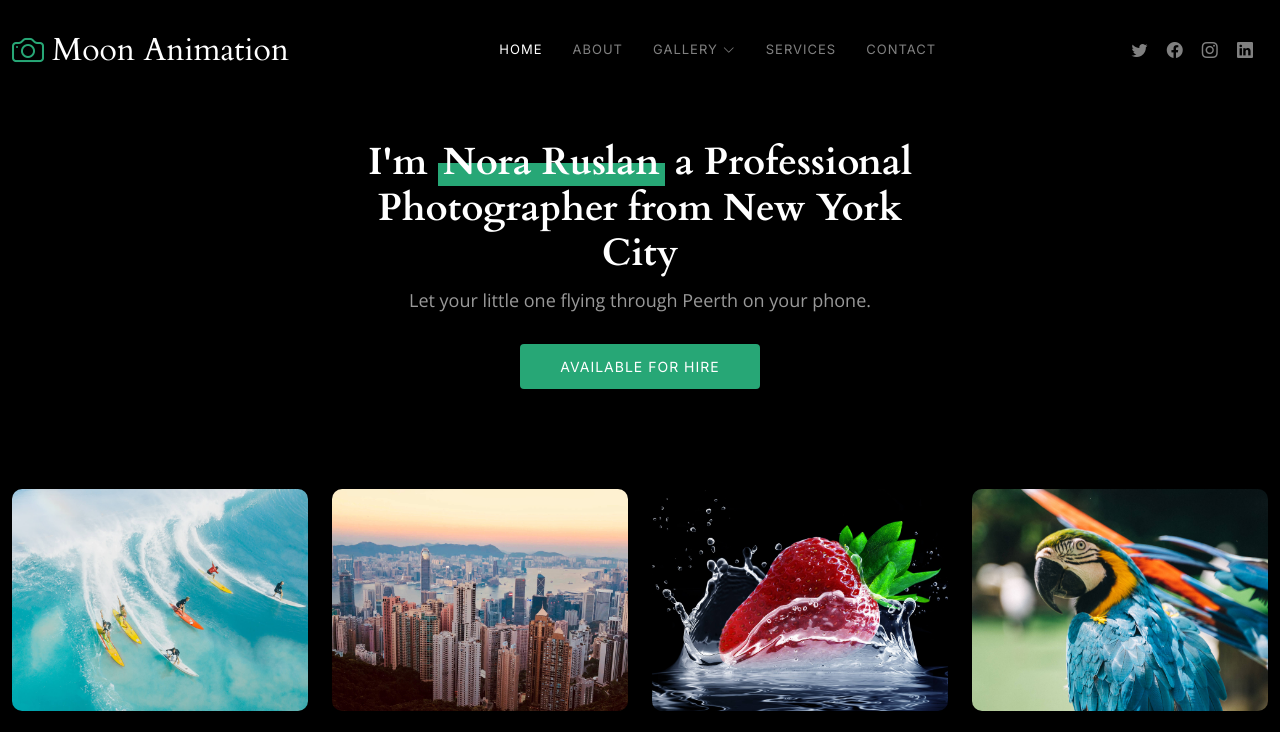
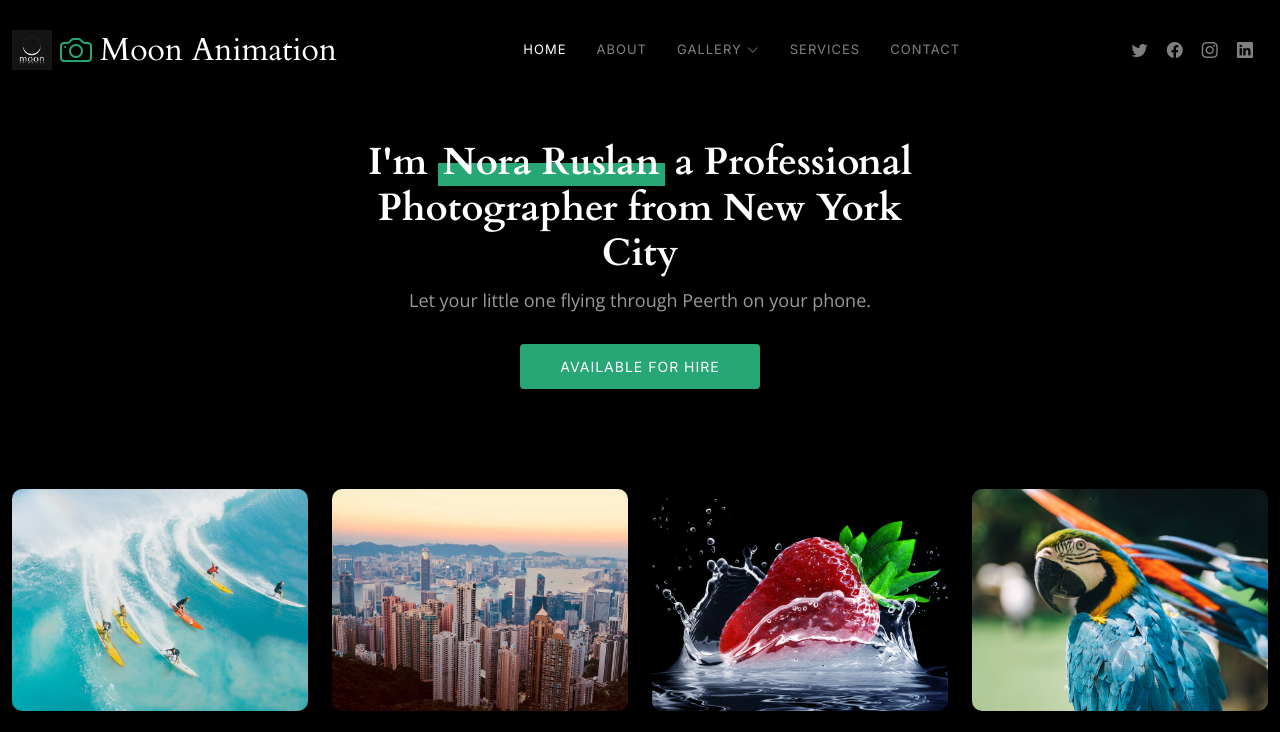
Before and after one commit to moonanimation/moonanimation.github.io, a plain HTML site: page index.html in a window 1280 px wide. Shown: the top 732 px of the page. Drawn offline with nearby package versions, Linux system fonts and the light colour scheme.

Commit message:
Add logo
Adding logo

```diff
--- a/index.html
+++ b/index.html
@@ -44,7 +44,7 @@
 
       <a href="index.html" class="logo d-flex align-items-center  me-auto me-lg-0">
         <!-- Uncomment the line below if you also wish to use an image logo -->
-        <!-- <img src="assets/img/logo.png" alt=""> -->
+        <img src="assets/img/logo.jpg" alt="">
         <i class="bi bi-camera"></i>
         <h1>Moon Animation</h1>
       </a>
```
Also changed, not shown: assets/img/logo.JPG (added).
